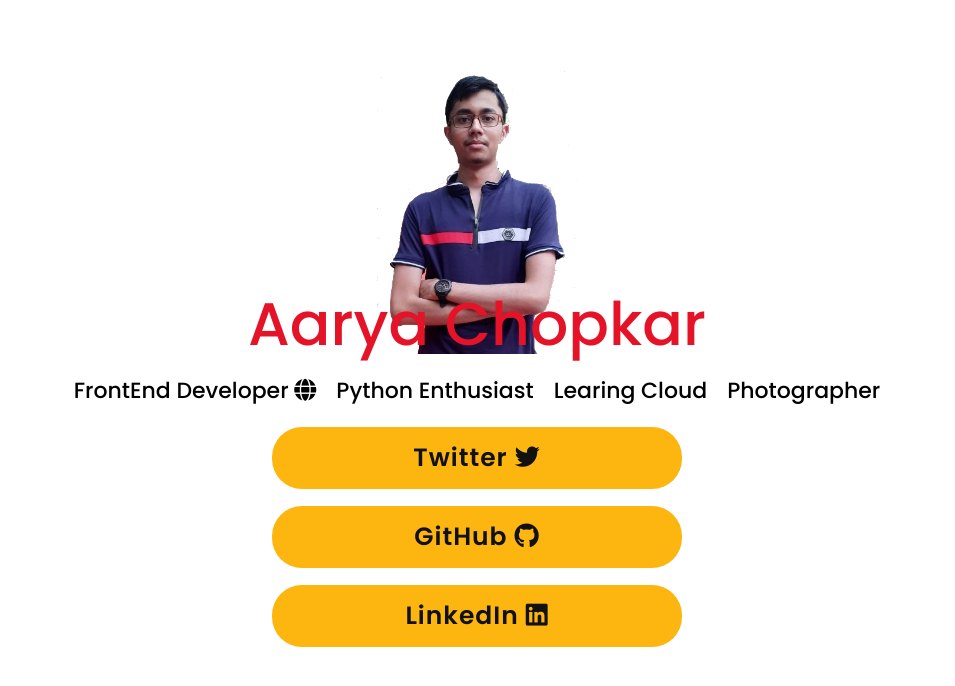
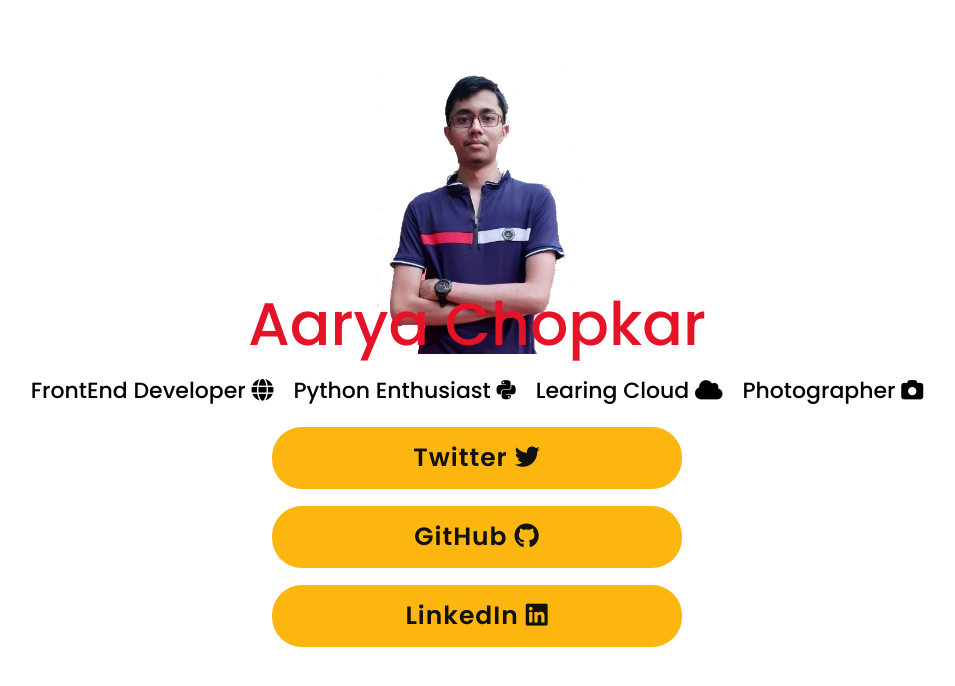
Before and after one commit to accodes21/Profile, a plain HTML site: page index.html in a window 1280 px wide. Shown: the whole page, without its empty margins (163-1118 px from the left). Drawn offline with Linux system fonts and the light colour scheme.

Commit message:
Added icons

```diff
--- a/index.html
+++ b/index.html
@@ -17,9 +17,9 @@
         <div class="bio">
             <ul>
                 <li>FrontEnd Developer <i class="fa-solid fa-globe"></i></li>
-                <li>Python Enthusiast </li>
-                <li>Learing Cloud</li>
-                <li>Photographer</li>
+                <li>Python Enthusiast <i class="fa-brands fa-python"></i></li>
+                <li>Learing Cloud <i class="fa-solid fa-cloud"></i></li>
+                <li>Photographer <i class="fa-solid fa-camera"></i></li>
             </ul>
         </div>
         <div class="content">
```
